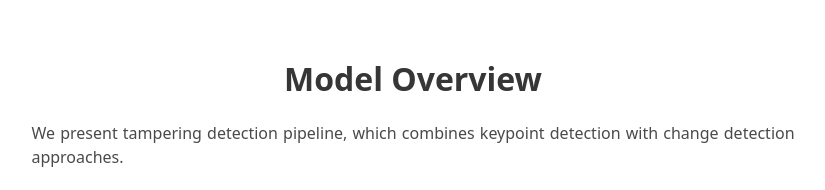
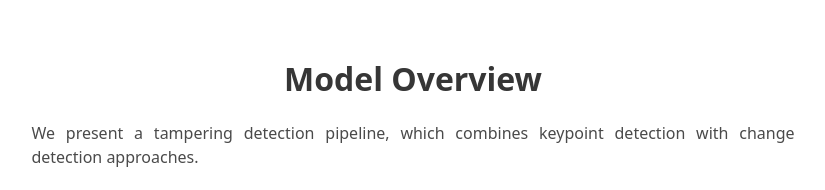
Before and after one commit to a-nau/tampar, a plain HTML site: page index.html in a window 1280 px wide. Shown: the part 967-1157 px from the top of the page, without its empty margins (227-1052 px from the left). Drawn offline with Linux system fonts and the light colour scheme; a web font is replaced by a local one.

Commit message:
fix: minor fixes

```diff
--- a/index.html
+++ b/index.html
@@ -40,24 +40,20 @@
                         <div class="is-size-5 publication-authors">
                             <span class="author-block">
                                 <a href="https://a-nau.github.io" target="_blank">
-                                    Alexander Naumann
-                                </a>,
+                                    Alexander Naumann</a>,
                             </span>
                             <span class="author-block">
                                 <a href="https://www.fzi.de/team/felix-hertlein/" target="_blank">
-                                    Felix Hertlein
-                                </a>,
+                                    Felix Hertlein</a>,
                             </span>
                             <span class="author-block">
                                 <a href="https://www.fzi.de/team/laura-doerr/" target="_blank">
-                                    Laura Dörr
-                                </a>
+                                    Laura Dörr</a>
                             </span>
                             <span class="author-block">
                                 and
                                 <a href="https://www.ifl.kit.edu/english/staff_kai_furmans.php" target="_blank">
-                                    Kai Furmans
-                                </a>
+                                    Kai Furmans</a>
                             </span>
                         </div>
 
@@ -155,7 +151,7 @@
                 <div class="column is-four-fifths">
                     <h2 class="title is-3">Model Overview</h2>
                     <div class="content has-text-justified">
-                        We present tampering detection pipeline, which combines keypoint detection with change detection
+                        We present a tampering detection pipeline, which combines keypoint detection with change detection
                         approaches.
                     </div>
                     <p>
```
